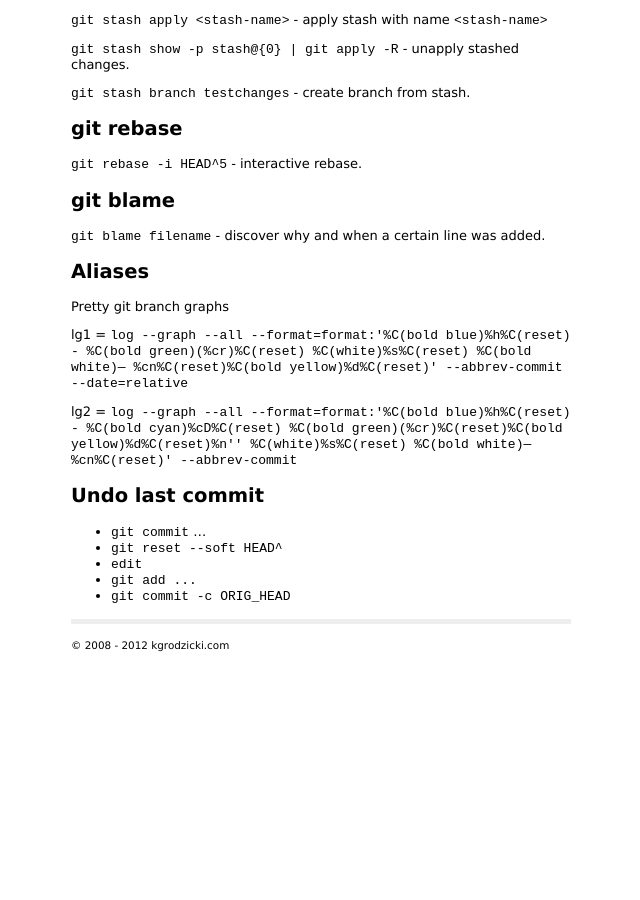
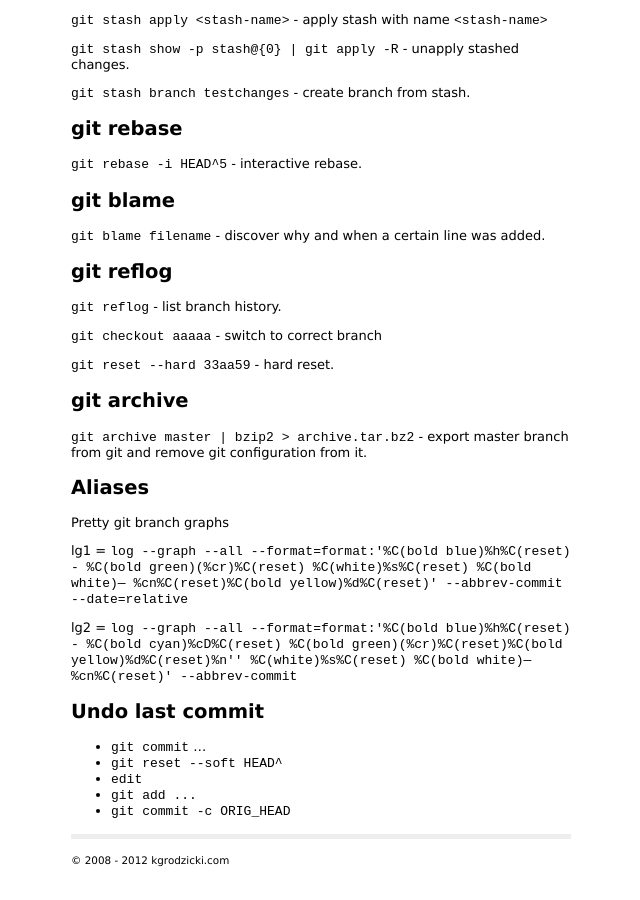
Before and after one commit to kgrodzicki/kgrodzicki.github.com, a Jekyll site: the page built from _posts/2011-08-10-pro-git-book-notes.markdown, in a window 1280 px wide and 900 px high, scrolled down 3623 px. Shown: the whole window, without its empty margins (319-959 px from the left). Built offline with Jekyll 4.4.1, drawn with Linux system fonts in a browser that asks for light colours; Markdown is read by kramdown in place of the engine named in the settings; before the commit the page ends 4342 px from its top, so only the background shows below that.

Commit message:
git reflog, archive

```diff
--- a/_posts/2011-08-10-pro-git-book-notes.markdown
+++ b/_posts/2011-08-10-pro-git-book-notes.markdown
@@ -202,6 +202,20 @@ git blame
 
 `git blame filename` - discover why and when a certain line was added.
 
+git reflog
+----------
+
+`git reflog` - list branch history.
+
+`git checkout aaaaa` - switch to correct branch
+
+`git reset --hard 33aa59` - hard reset.
+
+git archive
+-----------
+
+`git archive master | bzip2 > archive.tar.bz2` - export master branch from git and remove git configuration from it.
+
 Aliases
 -------
 Pretty git branch graphs
```
